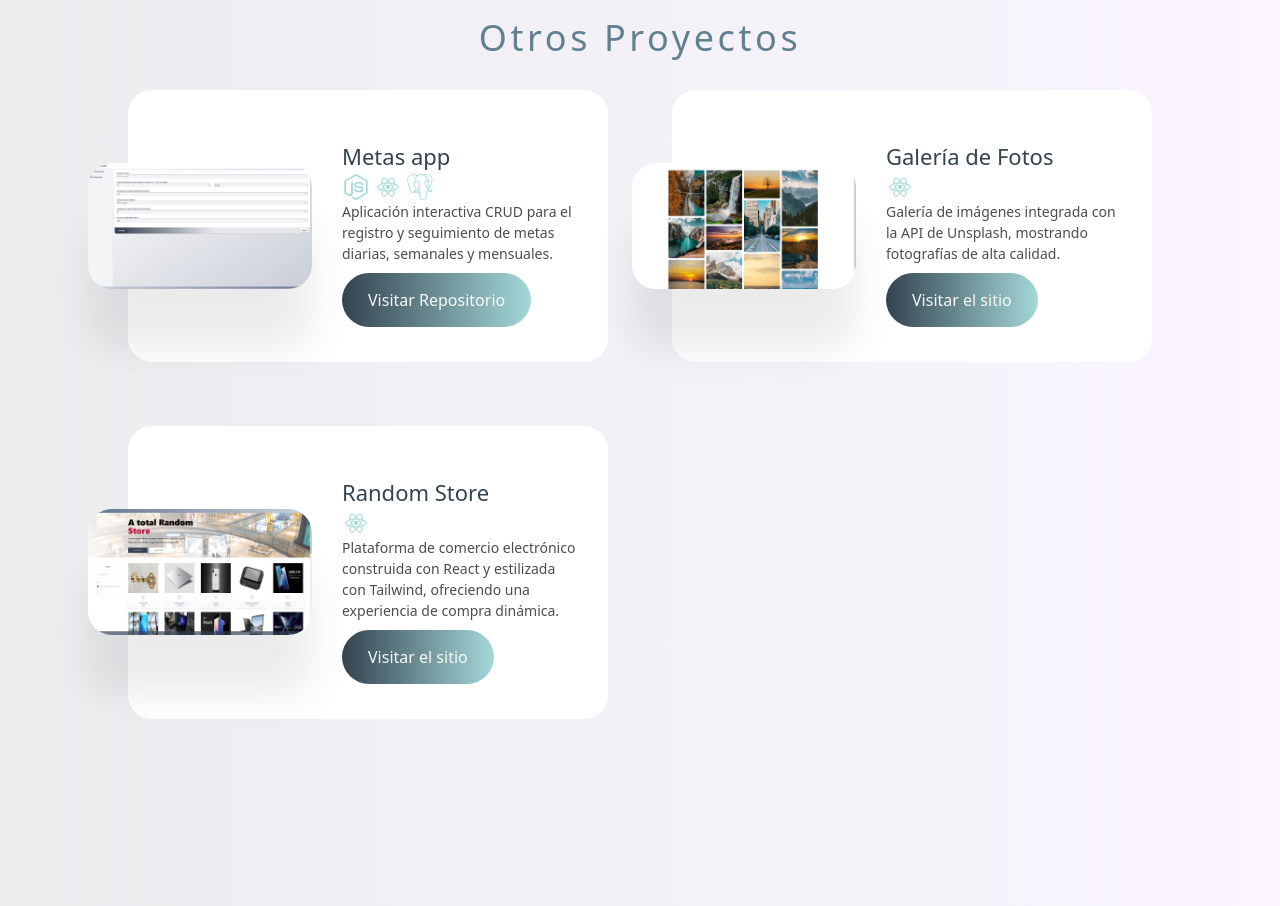
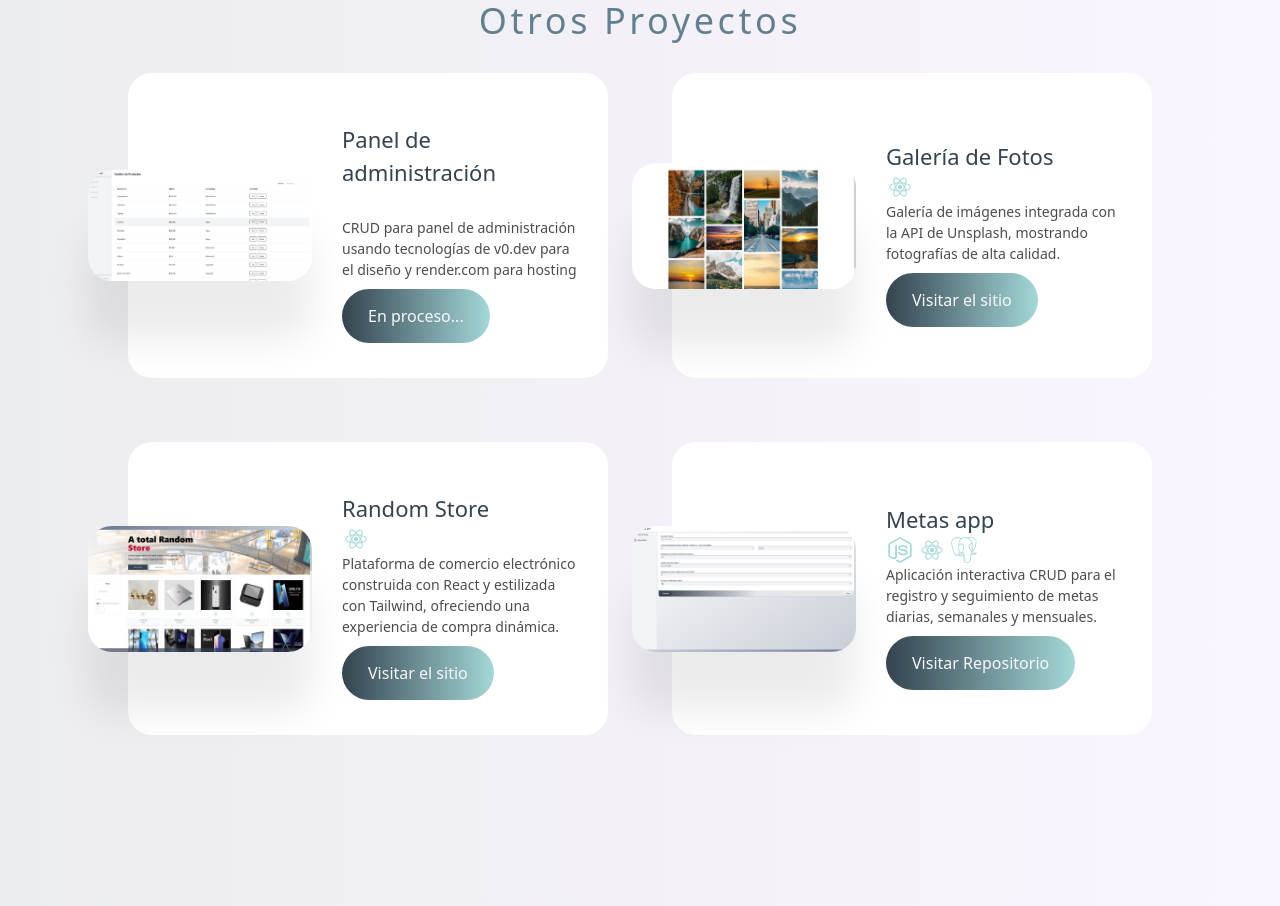
Before and after one commit to diegoescurra/portfolio, a React (Vite) app: page / in a window 1280 px wide. Shown: the part 1640-2546 px from the top of the page. Built offline with nearby package versions, Linux system fonts and the light colour scheme.

Commit message:
nuevo proyecto

```diff
--- a/src/components/Views/Hero.jsx
+++ b/src/components/Views/Hero.jsx
@@ -9,7 +9,7 @@ export const Hero = () => {
     <div className="grid max-w-screen-xl px-4 py-8 mx-auto lg:gap-8 xl:gap-0 lg:py-16 lg:grid-cols-12">
         <div className="mr-auto place-self-center lg:col-span-7">
             <h1 className="max-w-2xl mb-4 text-4xl font-bold tracking-tight leading-none md:text-5xl xl:text-6xl text-shadowc">Hola, mi nombre es Diego Escurra</h1>
-            <p className="max-w-[34rem] mb-6 font-light text-arsenic lg:mb-8 md:text-lg lg:text-xl "><strong>Ingeniero Informático </strong>con conocimientos en <strong>Desarrollo Web Full Stack y Análisis de Sistemas.</strong> </p>
+            <p className="max-w-[35rem] mb-6 font-light text-arsenic lg:mb-8 md:text-lg lg:text-xl "><strong>Ingeniero Informático </strong>con conocimientos en <strong>Desarrollo Web Full Stack y Análisis de Sistemas</strong>.</p>
             <div className='flex gap-4 w-full h-14 '>
             <a className='h-10 w-10' target='_blank' rel='noreferrer' href='https://www.linkedin.com/in/diego-escurra-6978651ba/'>
               <LinkedinIcon />
--- a/src/data/projects.js
+++ b/src/data/projects.js
@@ -2,16 +2,16 @@
 export const projects = [
 
     {
-        id: 2,
-        img: '/metas.png',
-        title: 'Metas app',
-        href: 'https://github.com/Sie7he/academiaX',
-        icon: ['NodeJSIcon', 'ReactJsIcon', 'PostgreSQLIcon'],
-        buttontxt: 'Visitar Repositorio',
-        description: 'Aplicación interactiva CRUD para el registro y seguimiento de metas diarias, semanales y mensuales.',
+        id: 1,
+        img: '/Admin panel.png',
+        title: 'Panel de administración',
+        href: '#',
+        icon: ['ReactJsIcon, NodeJSIcon, PostgreSQLIcon'],
+        buttontxt: 'En proceso...',
+        description: 'CRUD para panel de administración usando tecnologías de v0.dev para el diseño y render.com para hosting ',
     },
     {
-        id: 3,
+        id: 2,
         img: '/galeria.png',
         title: 'Galería de Fotos',
         href: 'https://unagaleriadefotos.netlify.app/',
@@ -20,7 +20,7 @@ export const projects = [
         description: 'Galería de imágenes integrada con la API de Unsplash, mostrando fotografías de alta calidad.',
     },
     {
-        id: 4,
+        id: 3,
         img: '/tienda.png',
         title: 'Random Store',
         href: 'https://ramdomstore.netlify.app/',
@@ -28,6 +28,15 @@ export const projects = [
         buttontxt: 'Visitar el sitio',
         description: 'Plataforma de comercio electrónico construida con React y estilizada con Tailwind, ofreciendo una experiencia de compra dinámica. ',
     },
+    {
+        id: 4,
+        img: '/metas.png',
+        title: 'Metas app',
+        href: 'https://github.com/Sie7he/academiaX',
+        icon: ['NodeJSIcon', 'ReactJsIcon', 'PostgreSQLIcon'],
+        buttontxt: 'Visitar Repositorio',
+        description: 'Aplicación interactiva CRUD para el registro y seguimiento de metas diarias, semanales y mensuales.',
+    },
 
 
 ];
```
Also changed, not shown: public/Admin panel.png (added).
